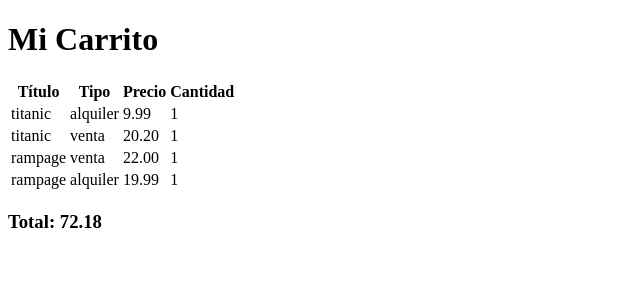
After one commit to SantiagoMontanaCastro/PracticaAplicadaRepositorio, a Django app: page /vav/carrito/ in a window 1280 px wide. The commit adds this page. Shown: the top 300 px of the page, without its empty margins (0-640 px from the left). Run offline with Django 5.2, Linux system fonts and the light colour scheme; a user stored in the database is signed in; data comes from the database, SQL or seed files in the repository.

Commit message:
carrito de compras

```diff
--- a/netpolix/vav/models.py
+++ b/netpolix/vav/models.py
@@ -1,5 +1,7 @@
 from django.db import models
 from crm.models import Perfil
+from django.db import models
+from django.contrib.auth.models import User
 
 
 # Create your models here.
@@ -39,3 +41,19 @@
         return (f"{self.video.titulo_original} ({self.video.ano}) - {self.video.clasificacion} - "
                 f"{self.video.duracion} min - {self.video.calificacion}/10 - "
                 f"Precio: ${self.precio}")
+
+
+
+class Carrito(models.Model):
+    usuario = models.ForeignKey(User, on_delete=models.CASCADE)
+    video = models.ForeignKey(Video, on_delete=models.CASCADE)
+    TIPO_CHOICES = [
+        ('alquiler', 'Alquiler'),
+        ('venta', 'Venta'),
+    ]
+    tipo = models.CharField(max_length=10, choices=TIPO_CHOICES)
+    cantidad = models.PositiveIntegerField(default=1)  # En caso de que permitas múltiples compras
+    fecha_agregado = models.DateTimeField(auto_now_add=True)
+
+    def __str__(self):
+        return f"{self.video.titulo_original} - {self.tipo}"
--- a/netpolix/vav/templates/vav/alquilar_venta.html
+++ b/netpolix/vav/templates/vav/alquilar_venta.html
@@ -44,13 +44,13 @@
     <p>Precio de alquiler: {{ video.precio_alquiler }}</p>
     <p>Precio de venta: {{ video.precio_venta }}</p>
 
-
+    <form action="{% url 'agregar_al_carrito' video.id 'alquiler' %}" method="post" style="display: inline-block; margin-right: 10px;">
         {% csrf_token %}
         <button type="submit" class="btn-alquilar">Alquilar</button>
     </form>
 
 
-
+    <form action="{% url 'agregar_al_carrito' video.id 'venta' %}" method="post" style="display: inline-block;">
         {% csrf_token %}
         <button type="submit" class="btn-comprar">Comprar</button>
     </form>
--- /dev/null
+++ b/netpolix/vav/templates/vav/carrito.html
@@ -0,0 +1,68 @@
+<!DOCTYPE html>
+<html lang="es">
+<head>
+    <meta charset="UTF-8">
+    <meta name="viewport" content="width=device-width, initial-scale=1.0">
+    <title>Mi Carrito</title>
+
+    <style>
+        ul {
+            list-style: none;
+            padding: 0;
+        }
+
+        li.success {
+            color: green;
+        }
+
+        li.warning {
+            color: orange;
+        }
+
+        li.error {
+            color: red;
+        }
+    </style>
+</head>
+<body>
+    <h1>Mi Carrito</h1>
+
+
+    {% if messages %}
+    <ul>
+        {% for message in messages %}
+        <li class="{{ message.tags }}">{{ message }}</li>
+        {% endfor %}
+    </ul>
+    {% endif %}
+
+    <table>
+        <thead>
+            <tr>
+                <th>Título</th>
+                <th>Tipo</th>
+                <th>Precio</th>
+                <th>Cantidad</th>
+            </tr>
+        </thead>
+        <tbody>
+            {% for item in carrito_items %}
+            <tr>
+                <td>{{ item.video.titulo_original }}</td>
+                <td>{{ item.tipo }}</td>
+                <td>
+                    {% if item.tipo == 'alquiler' %}
+                        {{ item.video.precio_alquiler }}
+                    {% else %}
+                        {{ item.video.precio_venta }}
+                    {% endif %}
+                </td>
+                <td>{{ item.cantidad }}</td>
+            </tr>
+            {% endfor %}
+        </tbody>
+    </table>
+
+    <h3>Total: {{ total }}</h3>
+</body>
+</html>
--- a/netpolix/vav/urls.py
+++ b/netpolix/vav/urls.py
@@ -1,9 +1,11 @@
 # vav/urls.py
 
 from django.urls import path
-from .views import catalogo_videos, alquilar_venta
+from .views import catalogo_videos, alquilar_venta, agregar_al_carrito,ver_carrito
 
 urlpatterns = [
     path('catalogo/', catalogo_videos, name='catalogo_videos'),
     path('alquilar_venta/<int:video_id>/', alquilar_venta, name='alquilar_venta'),  # Ruta para alquilar/venta
+    path('agregar_al_carrito/<int:video_id>/<str:tipo>/', agregar_al_carrito, name='agregar_al_carrito'), # Ruta para agregar al carrito
+    path('carrito/', ver_carrito, name='ver_carrito'),# Ruta para ver el carrito
 ]
--- a/netpolix/vav/views.py
+++ b/netpolix/vav/views.py
@@ -1,8 +1,8 @@
-from django.shortcuts import render
-from django.shortcuts import get_object_or_404, redirect
-from .models import Video
-from .carrito import Carrito  # Importamos la clase Carrito
+from django.shortcuts import render, redirect, get_object_or_404
+from .models import Video, Carrito
 from .models import AlquilerVenta
+from django.contrib import messages
+
 # Create your views here.
 
 
@@ -23,3 +23,25 @@
     # Por ejemplo, puedes crear un nuevo objeto AlquilerVenta si es necesario
 
     return render(request, 'vav/alquilar_venta.html', {'video': video})
+
+
+def agregar_al_carrito(request, video_id, tipo):
+    video = get_object_or_404(Video, id=video_id)
+
+    # Verificar si el video ya está en el carrito del usuario con el mismo tipo (alquiler/venta)
+    carrito_item = Carrito.objects.filter(usuario=request.user, video=video, tipo=tipo).first()
+
+    if carrito_item:
+        # Si el video ya está en el carrito, mostrar un mensaje de advertencia
+        messages.warning(request, f"El video '{video.titulo_original}' ya está en tu carrito como {tipo}.")
+    else:
+        # Si no está, lo agregamos al carrito
+        Carrito.objects.create(usuario=request.user, video=video, tipo=tipo)
+        messages.success(request, f"El video '{video.titulo_original}' ha sido agregado a tu carrito como {tipo}.")
+
+    return redirect('ver_carrito')  # Redirigir a la página de carrito o donde desees
+
+def ver_carrito(request):
+    carrito_items = Carrito.objects.filter(usuario=request.user)
+    total = sum(item.video.precio_alquiler if item.tipo == 'alquiler' else item.video.precio_venta for item in carrito_items)
+    return render(request, 'vav/carrito.html', {'carrito_items': carrito_items, 'total': total})
```
Also changed, not shown: netpolix/db.sqlite3, netpolix/sic/migrations/0002_delete_video.py (added), netpolix/vav/migrations/0006_carrito.py (added).
